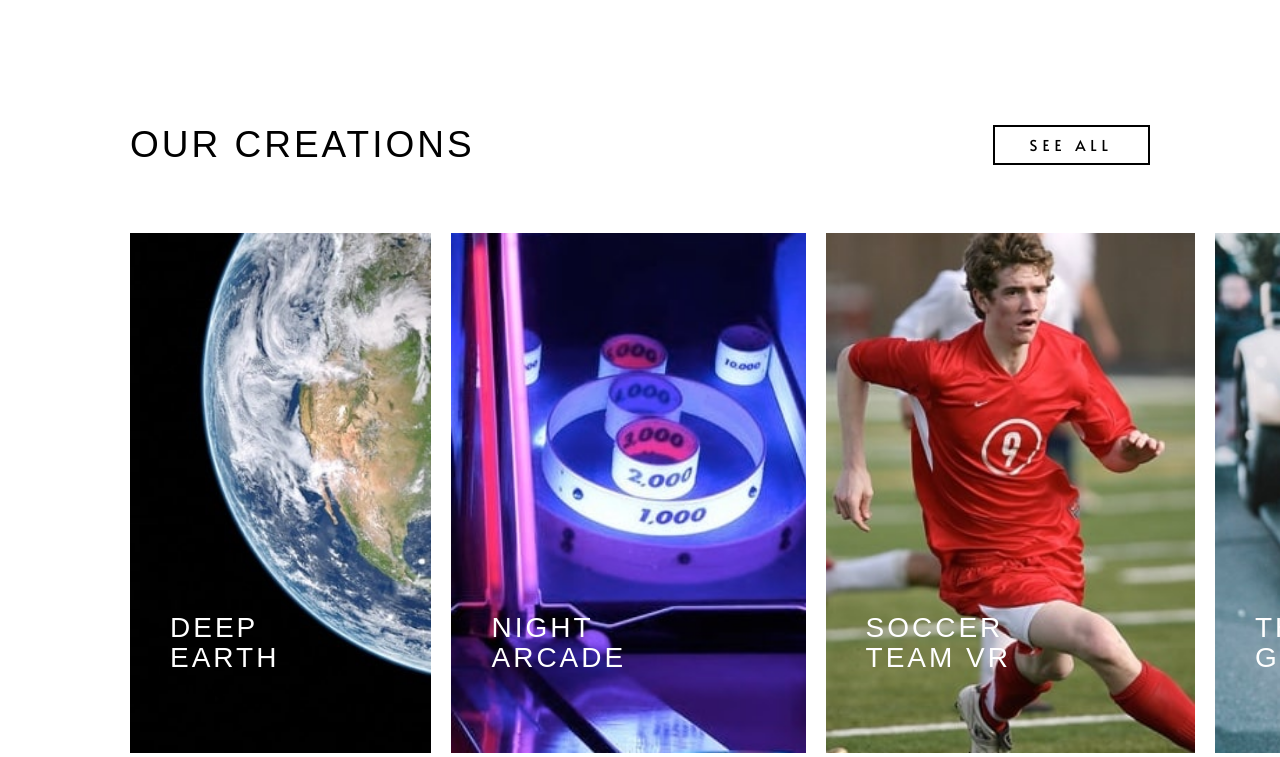
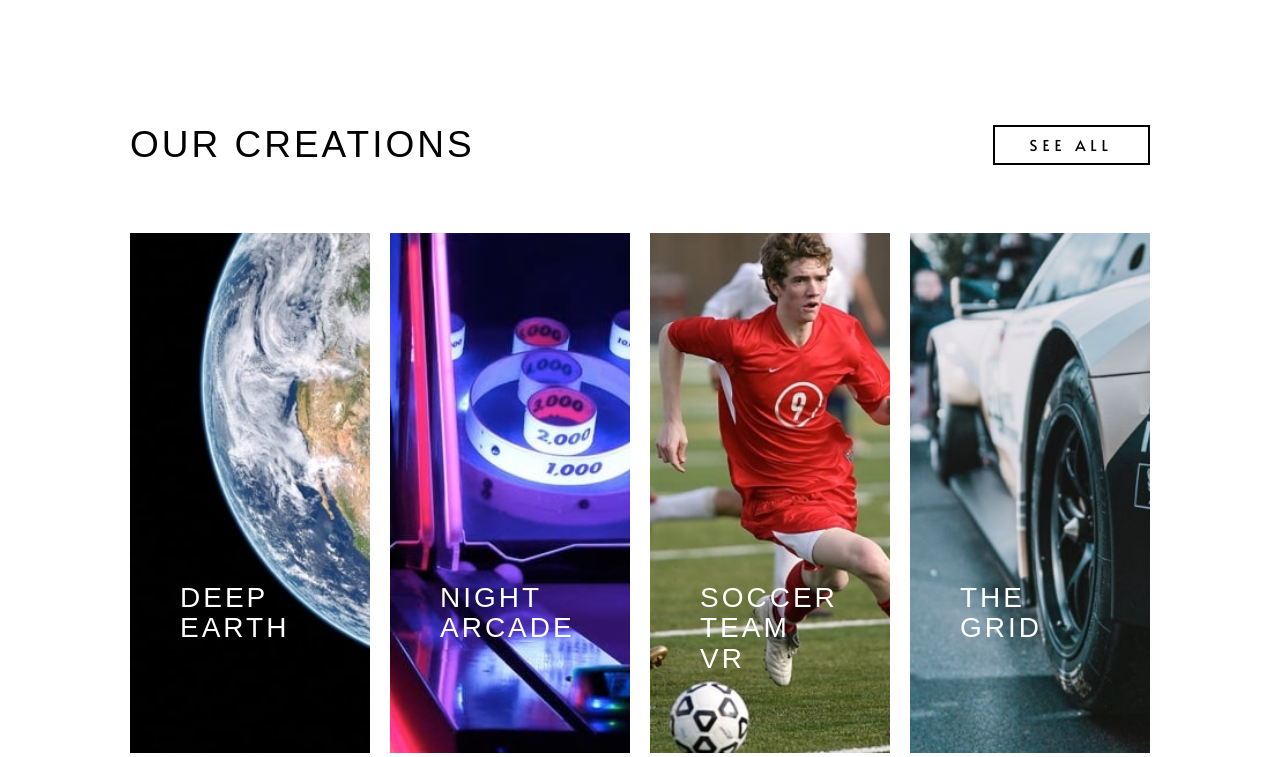
Before and after one commit to stefanovidmar2005/loopstudios-landing-page-, a plain HTML site: page index.html in a window 1280 px wide. Shown: the part 1423-2180 px from the top of the page. Drawn offline with Linux system fonts and the light colour scheme.

Commit message:
modified:   main.css 	modified:   main.css.map 	modified:   main.scss

```diff
--- a/main.scss
+++ b/main.scss
@@ -263,6 +263,10 @@ main {
 }
 
 .second__article {
+  margin-bottom: 0;
+  @include for-desktop() {
+    margin-bottom: 15rem;
+  }
   .flex-cont {
     @include for-desktop() {
       display: flex;
@@ -302,7 +306,7 @@ main {
     padding: 2rem;
     @include for-desktop() {
       padding: 2rem 13rem;
-      grid-template-columns: repeat(4, 1fr);
+      grid-template-columns: repeat(4, minmax(0, 1fr));
       overflow: hidden;
       gap: 2rem;
     }
@@ -398,8 +402,8 @@ main {
       padding-left: 2rem;
       line-height: 1.1;
       @include for-desktop() {
-        padding-top: 38rem;
-        padding-left: 4rem;
+        padding-top: 35rem;
+        padding-inline: 5rem;
         font-size: 2.8rem;
       }
     }
@@ -413,6 +417,7 @@ main {
     display: block;
   }
 }
+
 .see-all {
   border: 2px solid #000;
   background-color: #fff;
@@ -423,10 +428,15 @@ main {
   letter-spacing: 5px;
   width: 60%;
   cursor: pointer;
+  transition: all 0.3s ease-in-out;
   @include for-desktop() {
     width: auto;
     margin-top: 0;
     padding: 0.7rem 3.5rem;
+  }
+  &:hover {
+    background-color: coral;
+    color: #fff;
   }
 }
 
```
Also changed, not shown: main.css, 1 other file.
